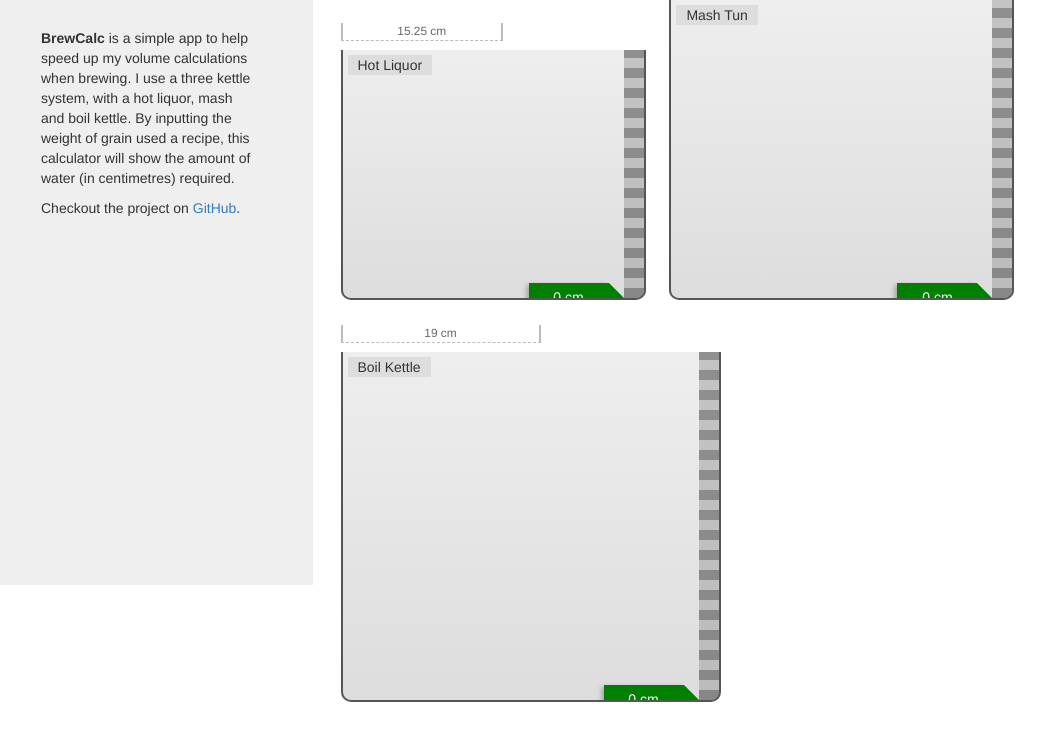
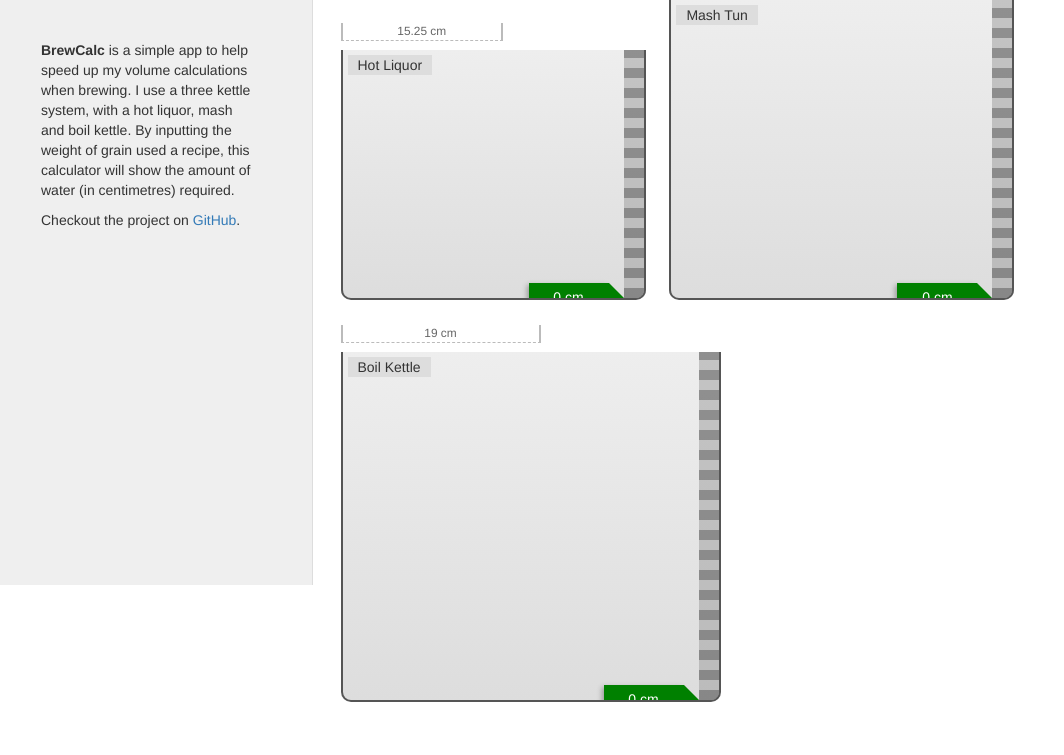
Before and after one commit to joelkbennett/BrewCalc, a website: page app/index.html in a window 1280 px wide. Shown: the part 215-970 px from the top of the page, without its empty margins (0-1064 px from the left). Drawn offline with nearby package versions, Linux system fonts and the light colour scheme.

```diff
--- a/app/css/style.css
+++ b/app/css/style.css
@@ -8,6 +8,7 @@
 
 .sidebar {
     background-color: #efefef;
+    border-right: thin solid #ddd;
     min-height: 100vh;
 }
 
```
Also changed, not shown: app/images/brewcalc-logo-small.png (added), app/images/brewcalc-logo.png.
